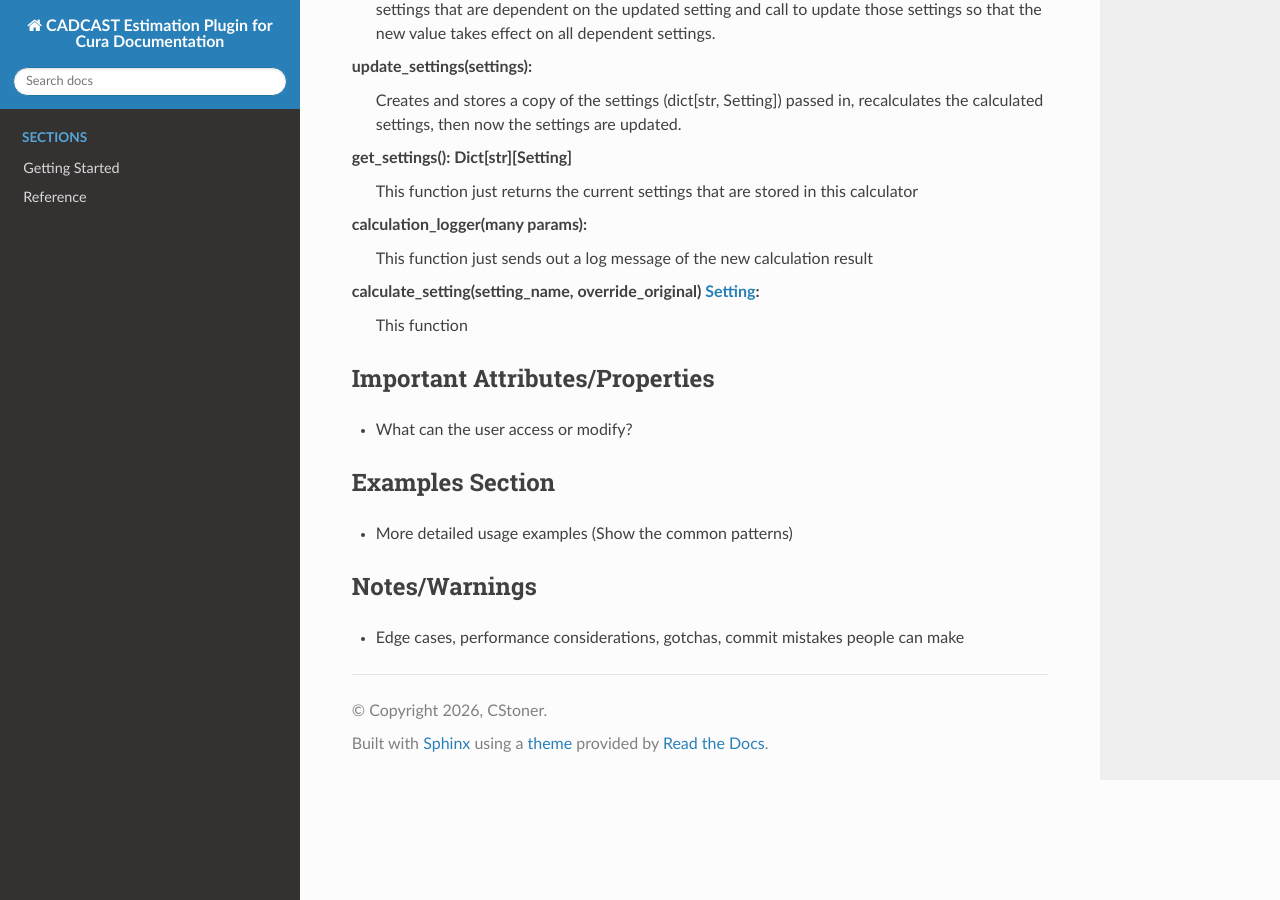
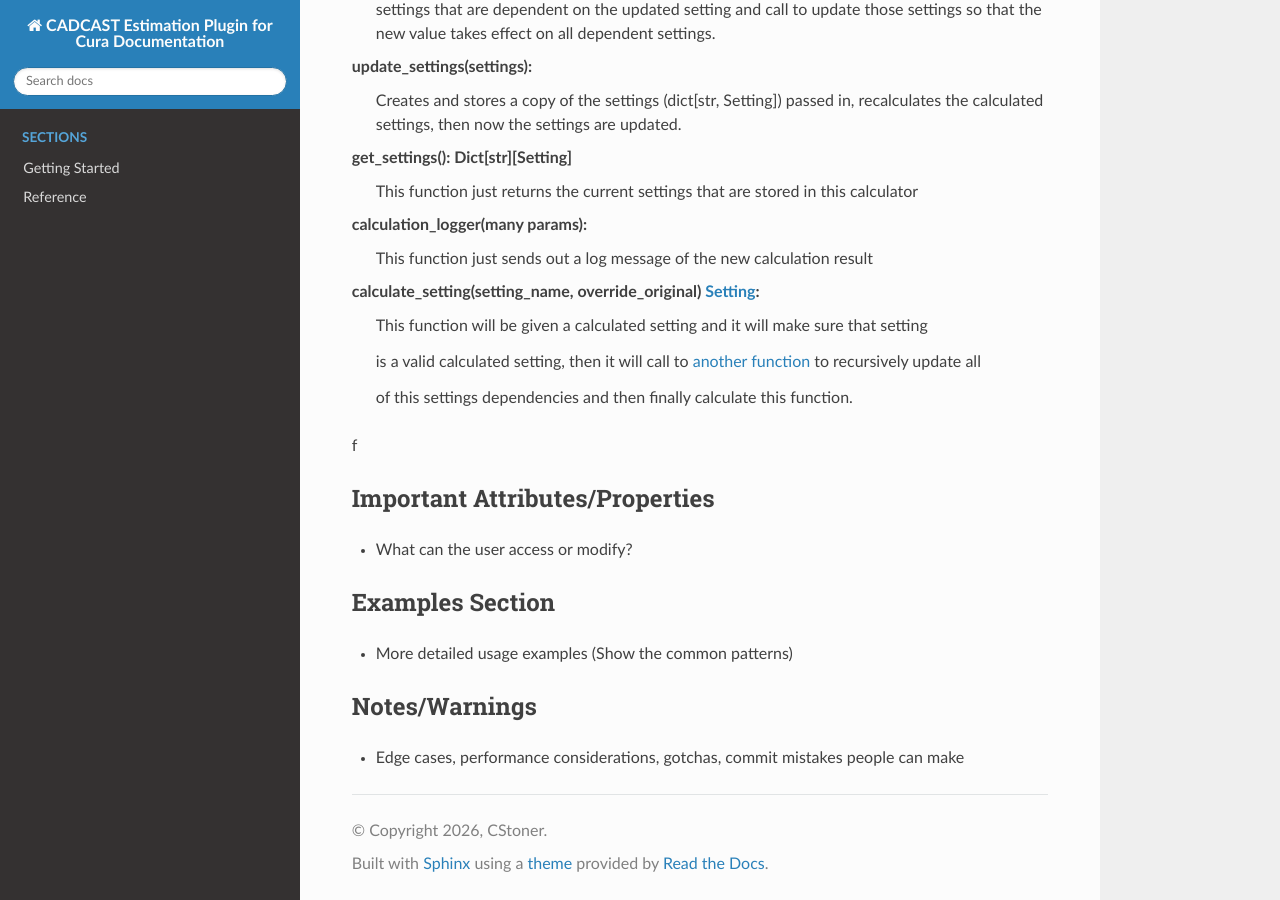
Before and after one commit to cstoner-arizona/CostEstimator_Documentation, a Sphinx documentation site: the page built from source/reference/base.py.md, in a window 1280 px wide and 900 px high, scrolled down 1577 px. Built offline with Sphinx 7.4.7 and the Read the Docs theme 3.1.0, drawn with Linux system fonts in a browser that asks for light colours; pages that are not in the unit, such as notebooks, are missing from menus.

Commit message:
working on base.py

```diff
--- a/source/reference/base.py.md
+++ b/source/reference/base.py.md
@@ -58,7 +58,12 @@ calculation_logger(many params):
 : This function just sends out a log message of the new calculation result
 
 calculate_setting(setting_name, override_original) [Setting](#SettingModel):
-: This function
+: This function will be given a calculated setting and it will make sure that setting
+: is a valid calculated setting, then it will call to [another function](#recursively_update_setting) to recursively update all
+: of this settings dependencies and then finally calculate this function.
+
+{#recursively_update_setting}
+f
 
 
 ## Important Attributes/Properties
```
